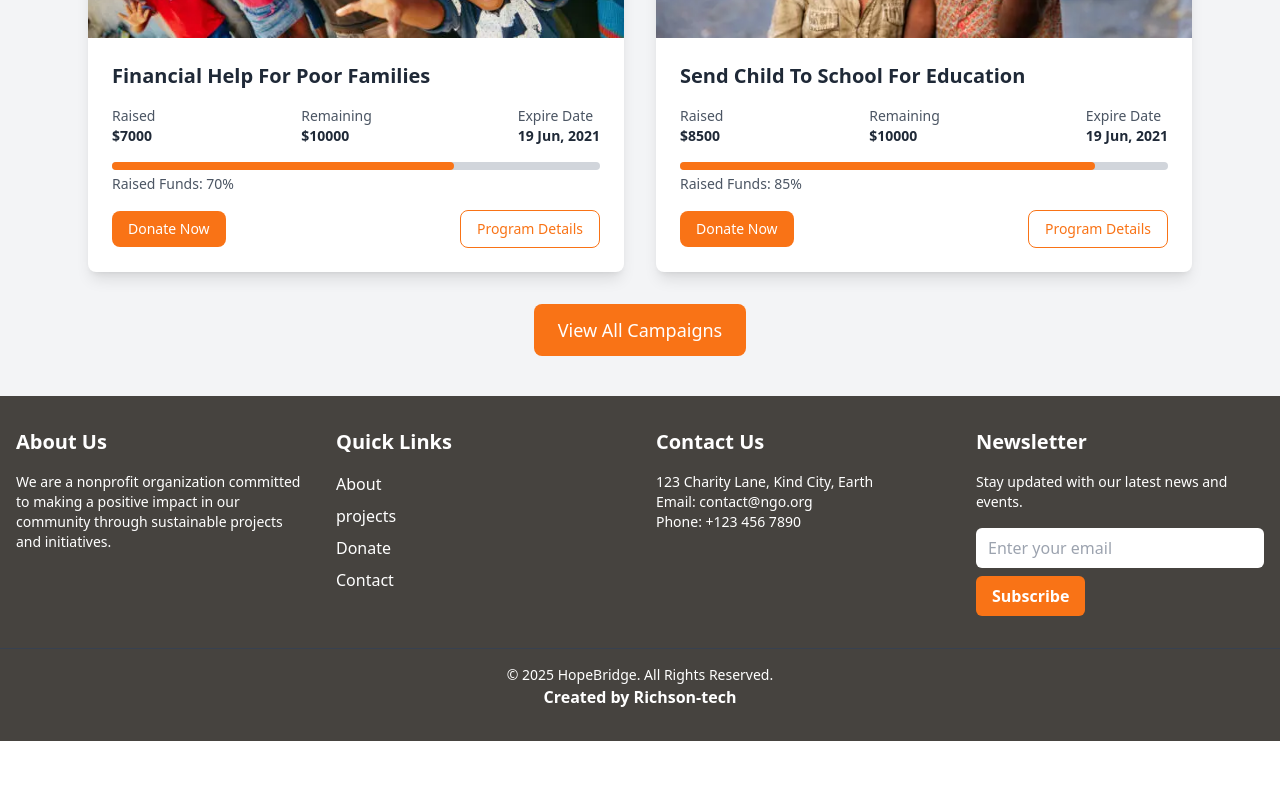
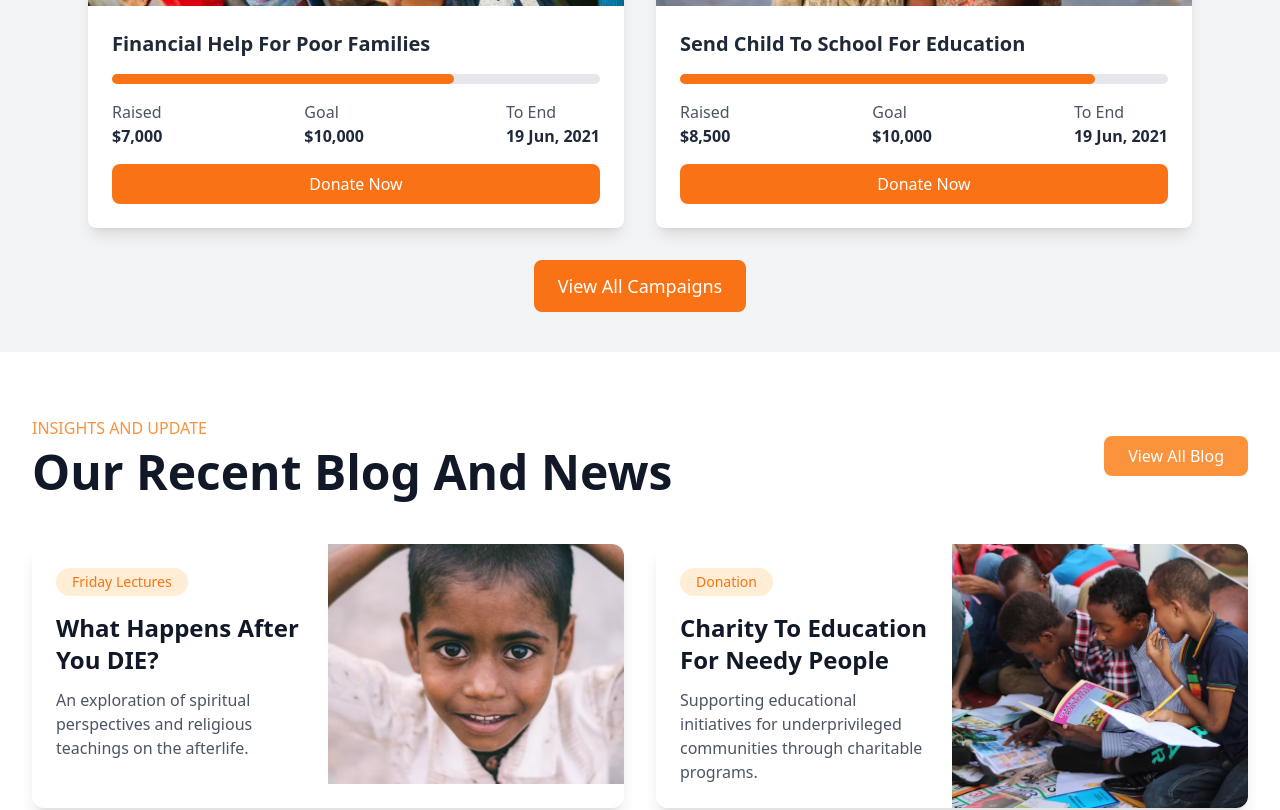
Before and after one commit to Richson-Tech/hope-bridge, a Next.js app: page / in a window 1280 px wide. Shown: the part 2620-3430 px from the top of the page. Before the commit the page ends 3361 px from the top, so only its background shows below. Built offline with nearby package versions, Linux system fonts and the light colour scheme.

Commit message:
Add BlogSection and update CampaignCard component

```diff
--- a/src/app/page.js
+++ b/src/app/page.js
@@ -3,6 +3,9 @@ import Help from "@/components/Help";
 import CardsSection from "@/components/CardsSection";
 import AboutUsSection from "@/components/About";
 import CampaignSection from "@/components/CampaingSection";
+import BlogSection from "@/components/BlogSection";
+import CharitySection from "@/components/Charity";
+import TeamSection from "@/components/Team";
 
 export default function Home() {
   return (
@@ -12,6 +15,9 @@ export default function Home() {
       <CardsSection />
       <AboutUsSection />
       <CampaignSection />
+      <BlogSection />
+      <TeamSection />
+      <CharitySection />
     </main>
   );
 }
--- /dev/null
+++ b/src/components/BlogSection.jsx
@@ -0,0 +1,78 @@
+'use client';
+import React from 'react';
+import { useEffect } from 'react';
+import AOS from 'aos';
+import 'aos/dist/aos.css';
+
+const BlogSection = () => {
+  useEffect(() => {
+    AOS.init({
+      duration: 1000,
+      once: true
+    });
+  }, []);
+
+  const blogPosts = [
+    {
+      category: "Friday Lectures",
+      title: "What Happens After You DIE?",
+      description: "An exploration of spiritual perspectives and religious teachings on the afterlife.",
+      image: "/blog/blog2.avif"
+    },
+    {
+      category: "Donation",
+      title: "Charity To Education For Needy People",
+      description: "Supporting educational initiatives for underprivileged communities through charitable programs.",
+      image: "/blog/blog1.avif"
+    }
+  ];
+
+  return (
+    <div className="py-16 px-4 md:px-8 bg-white">
+      <div className="max-w-7xl mx-auto">
+        <div className="flex justify-between items-center mb-12" data-aos="fade-up">
+          <div>
+            <p className="text-orange-400 font-medium mb-2">INSIGHTS AND UPDATE</p>
+            <h2 className="text-4xl md:text-5xl font-bold text-gray-900">Our Recent Blog And News</h2>
+          </div>
+          <button className="bg-orange-400 text-white px-6 py-2 rounded-lg hover:bg-orange-500 transition-colors">
+            View All Blog
+          </button>
+        </div>
+
+        <div className="grid md:grid-cols-2 gap-8">
+          {blogPosts.map((post, index) => (
+            <div
+              key={index}
+              className="group relative overflow-hidden rounded-xl shadow-lg hover:shadow-xl transition-shadow"
+              data-aos={index % 2 === 0 ? "fade-right" : "fade-left"}
+            >
+              <div className="flex flex-col md:flex-row">
+                <div className="md:w-1/2 p-6 bg-white">
+                  <span className="inline-block px-4 py-1 bg-orange-100 text-orange-500 rounded-full text-sm font-medium mb-4">
+                    {post.category}
+                  </span>
+                  <h3 className="text-2xl font-bold text-gray-900 mb-3 group-hover:text-orange-400 transition-colors">
+                    {post.title}
+                  </h3>
+                  <p className="text-gray-600">
+                    {post.description}
+                  </p>
+                </div>
+                <div className="md:w-1/2">
+                  <img
+                    src={post.image}
+                    alt={post.title}
+                    className="w-full h-full object-cover"
+                  />
+                </div>
+              </div>
+            </div>
+          ))}
+        </div>
+      </div>
+    </div>
+  );
+};
+
+export default BlogSection;
--- a/src/components/CampaignCard.jsx
+++ b/src/components/CampaignCard.jsx
@@ -1,45 +1,53 @@
+
+import React from "react";
+
 export default function CampaignCard({ image, title, raised, remaining, expireDate, progress }) {
   return (
-      <div className="bg-white rounded-lg shadow-lg overflow-hidden">
+    <div className="bg-white rounded-lg overflow-hidden shadow-lg">
+      {/* Image */}
+      <div className="relative h-64">
         <img
           src={image}
           alt={title}
-          className="w-full h-72 object-cover"
+          className="w-full h-full object-cover"
         />
+      </div>
+
+      {/* Content */}
       <div className="p-6">
-          <h3 className="text-xl font-bold text-gray-800 mb-4">{title}</h3>
-          <div className="flex justify-between text-gray-600 text-sm mb-4">
+        <h3 className="text-xl font-bold text-gray-800 mb-4">
+          {title}
+        </h3>
+
+        {/* Progress Bar */}
+        <div className="w-full bg-gray-200 rounded-full h-2.5 mb-4">
+          <div
+            className="bg-orange-500 h-2.5 rounded-full"
+            style={{ width: `${progress}%` }}
+          ></div>
+        </div>
+
+        {/* Stats */}
+        <div className="flex justify-between mb-4">
           <div>
-              <p>Raised</p>
-              <p className="font-bold text-gray-800">${raised}</p>
+            <p className="text-gray-600">Raised</p>
+            <p className="font-bold text-gray-800">${raised.toLocaleString()}</p>
           </div>
           <div>
-              <p>Remaining</p>
-              <p className="font-bold text-gray-800">${remaining}</p>
+            <p className="text-gray-600">Goal</p>
+            <p className="font-bold text-gray-800">${remaining.toLocaleString()}</p>
           </div>
           <div>
-              <p>Expire Date</p>
+            <p className="text-gray-600">To End</p>
             <p className="font-bold text-gray-800">{expireDate}</p>
           </div>
         </div>
-          <div className="mb-4">
-            <div className="bg-gray-300 rounded-full h-2">
-              <div
-                className="bg-orange-500 h-2 rounded-full"
-                style={{ width: `${progress}%` }}
-              ></div>
-            </div>
-            <p className="text-sm text-gray-600 mt-1">Raised Funds: {progress}%</p>
-          </div>
-          <div className="flex justify-between items-center">
-            <button className="bg-orange-500 text-white text-sm px-4 py-2 rounded-lg transition duration-300 delay-150 hover:bg-orange-600 hover:scale-110">
+
+        {/* Donate Button */}
+        <button className="w-full bg-orange-500 text-white py-2 rounded-lg hover:bg-orange-600 transition duration-300">
           Donate Now
-            </button>
-            <button className="bg-transparent text-orange-500 text-sm px-4 py-2 transition duration-300 delay-150 hover:scale-110 border border-orange-500 rounded-lg">
-                Program Details
         </button>
       </div>
     </div>
-        </div>
   );
-  }
+};
--- a/src/components/CampaingSection.jsx
+++ b/src/components/CampaingSection.jsx
@@ -1,5 +1,56 @@
+
 import React from "react";
-import CampaignCard from "./CampaignCard";
+
+const CampaignCard = ({ image, title, raised, remaining, expireDate, progress }) => {
+  return (
+    <div className="bg-white rounded-lg overflow-hidden shadow-lg">
+      {/* Image */}
+      <div className="relative h-64">
+        <img
+          src={image}
+          alt={title}
+          className="w-full h-full object-cover"
+        />
+      </div>
+
+      {/* Content */}
+      <div className="p-6">
+        <h3 className="text-xl font-bold text-gray-800 mb-4">
+          {title}
+        </h3>
+
+        {/* Progress Bar */}
+        <div className="w-full bg-gray-200 rounded-full h-2.5 mb-4">
+          <div
+            className="bg-orange-500 h-2.5 rounded-full"
+            style={{ width: `${progress}%` }}
+          ></div>
+        </div>
+
+        {/* Stats */}
+        <div className="flex justify-between mb-4">
+          <div>
+            <p className="text-gray-600">Raised</p>
+            <p className="font-bold text-gray-800">${raised.toLocaleString()}</p>
+          </div>
+          <div>
+            <p className="text-gray-600">Goal</p>
+            <p className="font-bold text-gray-800">${remaining.toLocaleString()}</p>
+          </div>
+          <div>
+            <p className="text-gray-600">To End</p>
+            <p className="font-bold text-gray-800">{expireDate}</p>
+          </div>
+        </div>
+
+        {/* Donate Button */}
+        <button className="w-full bg-orange-500 text-white py-2 rounded-lg hover:bg-orange-600 transition duration-300">
+          Donate Now
+        </button>
+      </div>
+    </div>
+  );
+};
 
 const CampaignSection = () => {
   const campaigns = [
@@ -25,11 +76,23 @@ const CampaignSection = () => {
     <div className="py-10 bg-gray-100">
       <div className="max-w-6xl mx-auto px-6">
         {/* Section Header */}
-        <div className="text-center mb-8">
-          <h3 className="text-orange-500 text-lg lg:text-4xl font-bold uppercase">
+        <div
+          className="text-center mb-8"
+          data-aos="fade-down"
+          data-aos-duration="1000"
+        >
+          <h3
+            className="text-orange-500 text-lg lg:text-4xl font-bold uppercase"
+            data-aos="fade-up"
+            data-aos-delay="200"
+          >
             Recent Campaign
           </h3>
-          <h2 className="text-3xl font-bold text-gray-800">
+          <h2
+            className="text-3xl font-bold text-gray-800"
+            data-aos="fade-up"
+            data-aos-delay="400"
+          >
             Donate To Charity Campaign Around The World!
           </h2>
         </div>
@@ -37,12 +100,24 @@ const CampaignSection = () => {
         {/* Campaign Cards */}
         <div className="grid md:grid-cols-2 gap-8">
           {campaigns.map((campaign, index) => (
-            <CampaignCard key={index} {...campaign} />
+            <div
+              key={index}
+              data-aos="fade-up"
+              data-aos-delay={index * 200}
+              data-aos-duration="1000"
+            >
+              <CampaignCard {...campaign} />
+            </div>
           ))}
         </div>
 
         {/* View All Campaigns Button */}
-        <div className="text-center mt-8">
+        <div
+          className="text-center mt-8"
+          data-aos="fade-up"
+          data-aos-delay="600"
+          data-aos-duration="1000"
+        >
           <button className="bg-orange-500 text-white text-lg px-6 py-3 rounded-lg transition duration-300 delay-150 hover:bg-orange-600 hover:scale-110">
             View All Campaigns
           </button>
```
Lines whose indentation alone changed are shown as unchanged.
